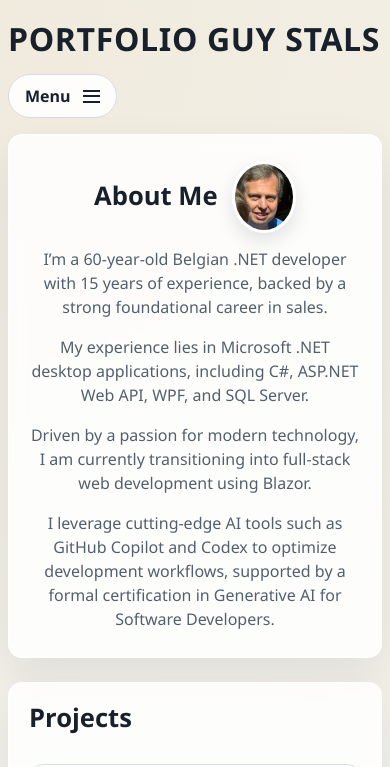
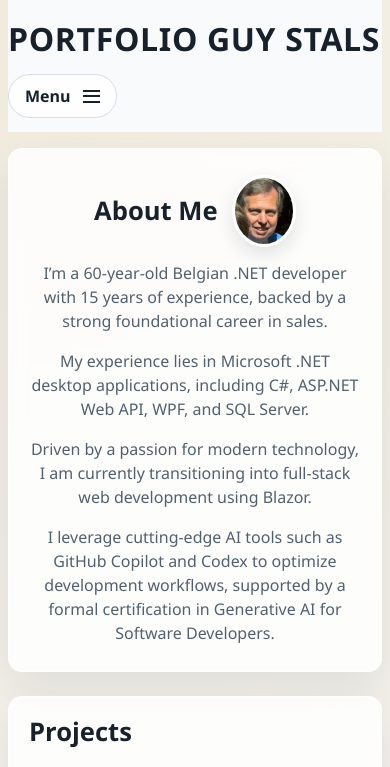
Before and after one commit to guystals/Portfolio, a plain HTML site: page index.html in a window 390 px wide. Shown: the top 767 px of the page. Drawn offline with Linux system fonts and the light colour scheme.

Commit message:
Always show menu on mobile devices

```diff
--- a/styles.css
+++ b/styles.css
@@ -50,6 +50,7 @@ header {
     align-items: flex-start;
     gap: 1.5rem;
     padding: 1.5rem 0 1rem;
+    z-index: 20;
 }
 
 h1,
@@ -160,6 +161,10 @@ section {
     box-shadow: var(--shadow);
     margin-bottom: 1.5rem;
     padding: 2rem;
+}
+
+section[id] {
+    scroll-margin-top: 1rem;
 }
 
 #about {
@@ -447,10 +452,21 @@ textarea:focus-visible {
         flex-direction: column;
         align-items: flex-start;
         padding-top: 1.25rem;
+        position: sticky;
+        top: 0;
+        background: rgba(248, 250, 252, 0.96);
+        -webkit-backdrop-filter: blur(12px);
+        backdrop-filter: blur(12px);
+        padding-bottom: 0.9rem;
+        margin-bottom: 1rem;
     }
 
     section {
         padding: 1.5rem;
+    }
+
+    section[id] {
+        scroll-margin-top: 8.5rem;
     }
 
     #about {
```
